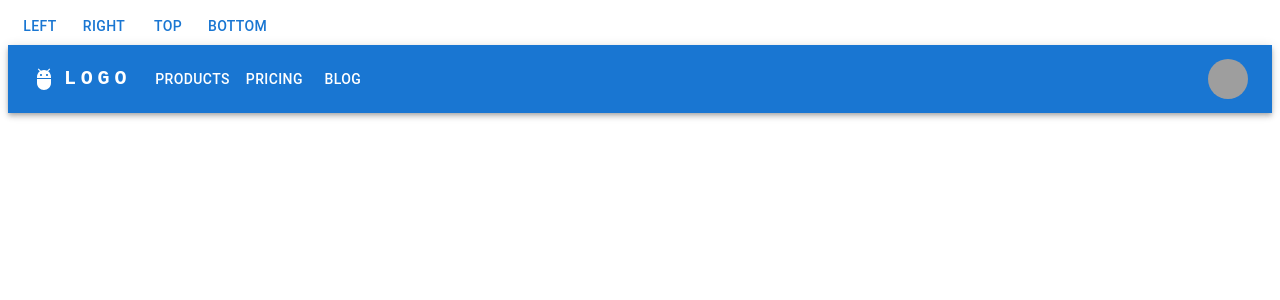
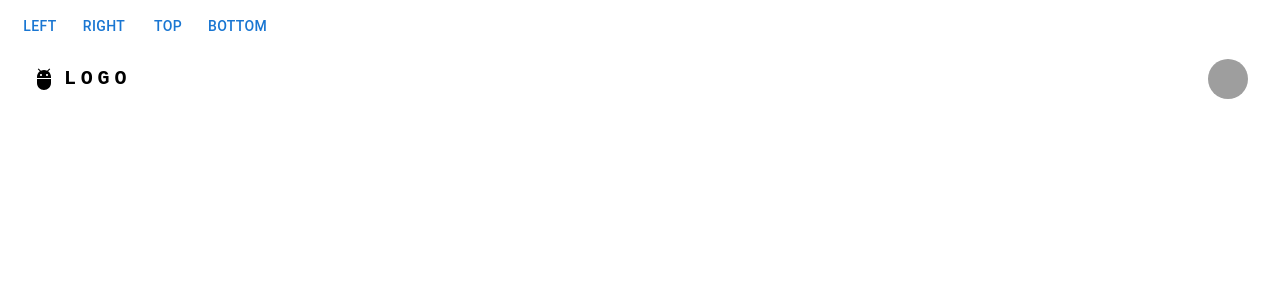
Before and after one commit to bryant-har/bryanthar.com, a Next.js app: page / in a window 1280 px wide. Shown: the top 300 px of the page. Built offline with nearby package versions, Linux system fonts and the light colour scheme; grey boxes are pictures that could not be loaded.

Commit message:
make navbar transparent

```diff
--- a/components/Navbar.js
+++ b/components/Navbar.js
@@ -36,7 +36,7 @@ function Navbar() {
   };
 
   return (
-    <AppBar position="static">
+    <AppBar position="relative" color="transparent" elevation={0}>
       <Container maxWidth="xl">
         <Toolbar disableGutters>
           <AdbIcon sx={{ display: { xs: 'none', md: 'flex' }, mr: 1 }} />
```
Also changed, not shown: 1 other file (tests, documents, lock files or other folders).
